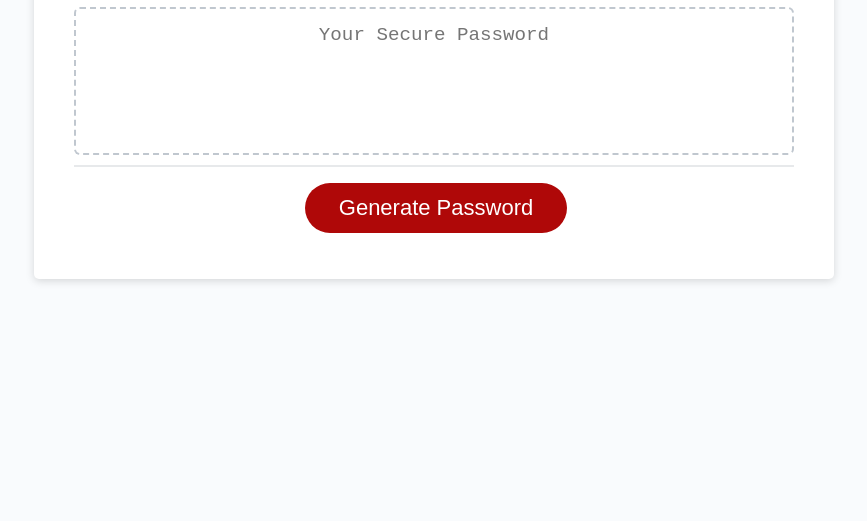
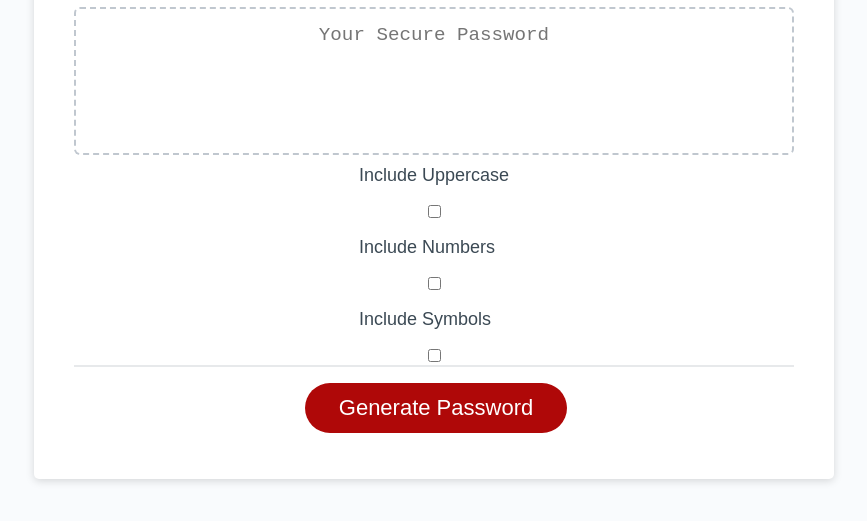
Before and after one commit to AngelShex/PasswordGenerator, a plain HTML site: page index.html in a window 1280 px wide. Shown: the part 229-750 px from the top of the page, without its empty margins (206-1073 px from the left). Drawn offline with Linux system fonts and the light colour scheme.

Commit message:
added checkbox info to my code

```diff
--- a/index.html
+++ b/index.html
@@ -35,6 +35,17 @@
           ></textarea>
         </section>
 
+        <form class="form">
+<label for="includeUppercase">Include Uppercase</label>
+<input type="checkbox" id="includeUppercase">
+
+<label for="includeNumbers">Include Numbers</label>
+<input type="checkbox" id="includeNumbers">
+
+<label for="includeSymbols">Include Symbols</label>
+<input type="checkbox" id="includeSymbols">
+           </form>
+
         <script>
           console.log("this button is an online rep for more numbers");
         </script>
--- a/script.js
+++ b/script.js
@@ -5,7 +5,11 @@ var generateBtn = document.querySelector("#generate");
 // Write password to the #password input
 function writePassword() {
   var password = generatePassword();
-  var passwordText = document.querySelector("#password");
+
+
+
+  var passwordText = document.querySelector(password);
+
 
 
   passwordText.value = password;
--- a/style.css
+++ b/style.css
@@ -49,6 +49,13 @@ header {
   width: 100%;
   background: #e7e9eb;
   height: 2px;
+}
+
+.form {
+  display: grid;
+  row-gap: 1rem;
+  justify-content: center;
+  align-items: center;
 }
 
 .card-body {
```
